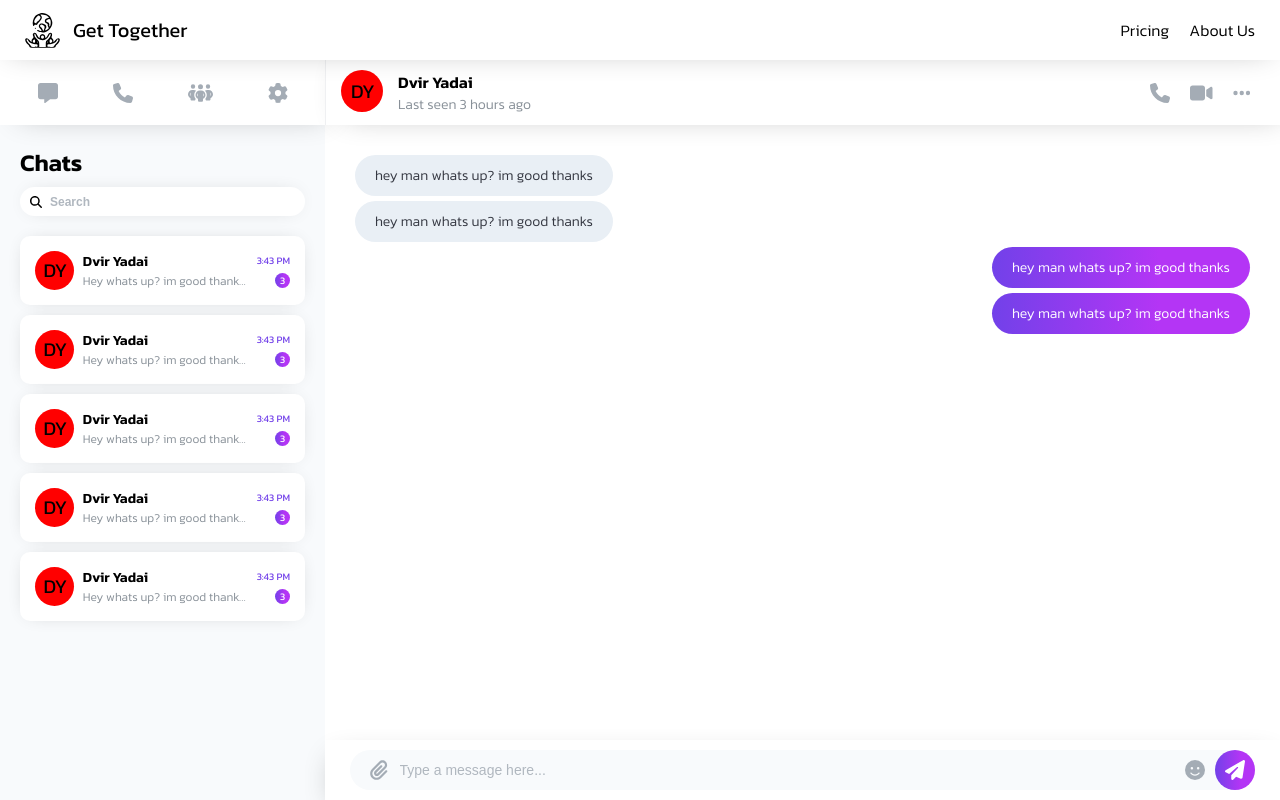
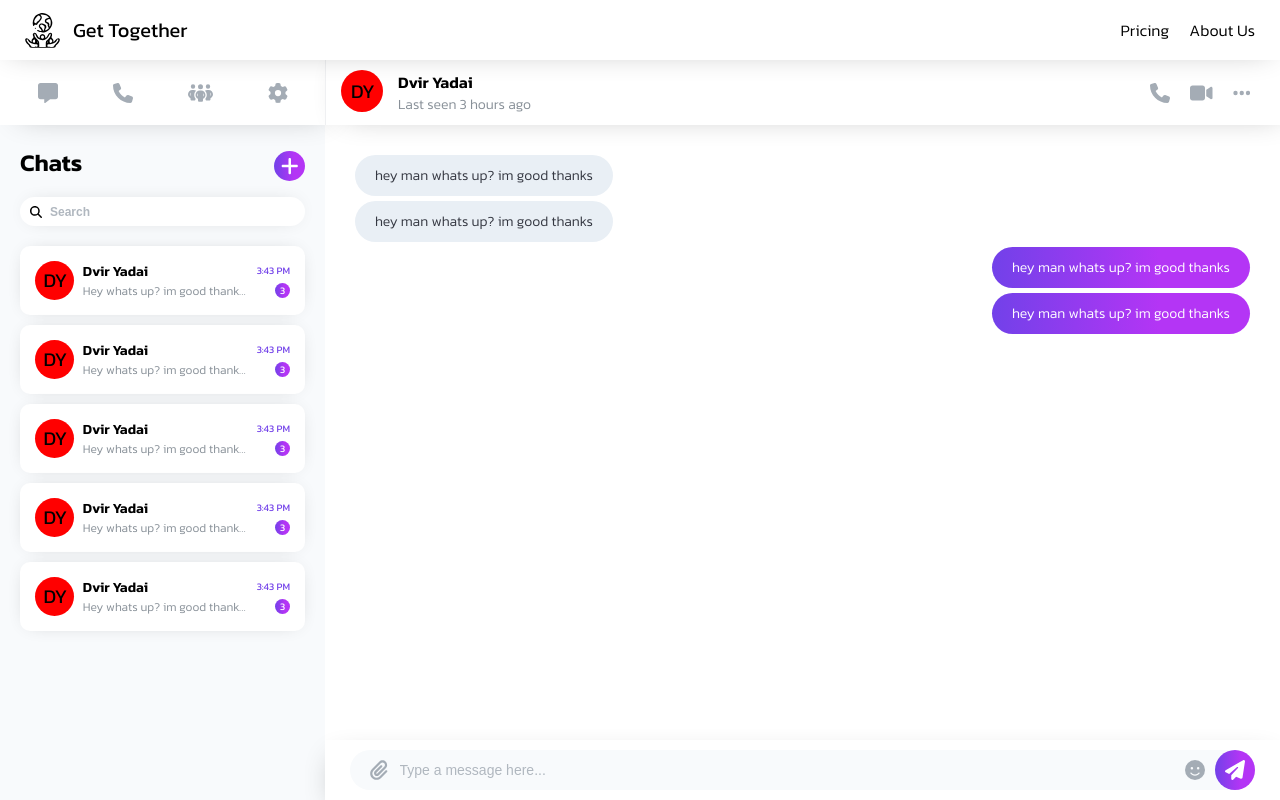
Before and after one commit to DvirYadai/chat, a React (Create React App) app in the folder client/: page / in a window 1280 px wide. Built offline with nearby package versions, Linux system fonts and the light colour scheme.

Commit message:
adding add button

```diff
--- a/client/src/components/sidebar/chats.tsx
+++ b/client/src/components/sidebar/chats.tsx
@@ -1,7 +1,8 @@
 import styled, { css } from 'styled-components';
-import { Box, Flex, Text } from '../ui';
+import { Box, Flex, Svg, Text } from '../ui';
 import { Avatar } from '../ui/avatar';
 import { SearchBar } from '../ui/searchbar';
+import { PlusIcon } from '../../styles/icons';
 
 const CardContainer = styled(Flex)`
   ${({ theme }) => css`
@@ -14,6 +15,16 @@ const CardContainer = styled(Flex)`
     padding: 15px;
     box-shadow: 0px 0px 20px -10px rgba(0, 0, 0, 0.3);
   `}
+`;
+
+export const AddButton = styled(Flex)`
+  cursor: pointer;
+  align-items: center;
+  justify-content: center;
+  width: 31px;
+  height: 30px;
+  border-radius: 50%;
+  background: linear-gradient(90deg, rgba(114, 65, 233, 1) 0%, rgba(180, 53, 245, 1) 65%);
 `;
 
 function ChatCard() {
@@ -52,9 +63,14 @@ function ChatCard() {
 export function Chats() {
   return (
     <Box p="20px">
-      <Text fontWeight={3} fontSize={7} mb="7px">
-        Chats
-      </Text>
+      <Flex justifyContent="space-between" alignItems="center" mb="10px">
+        <Text fontWeight={3} fontSize={7} mb="7px">
+          Chats
+        </Text>
+        <AddButton>
+          <Svg as={PlusIcon} />
+        </AddButton>
+      </Flex>
       <SearchBar />
       <Box mt="20px">
         {[0, 0, 0, 0, 0].map((i) => (
--- a/client/src/styles/icons/index.tsx
+++ b/client/src/styles/icons/index.tsx
@@ -9,3 +9,4 @@ export { ReactComponent as EllipsisIcon } from './ellipsis.svg';
 export { ReactComponent as PaperclipIcon } from './paperclip.svg';
 export { ReactComponent as SmileIcon } from './smile.svg';
 export { ReactComponent as PaperplaneIcon } from './paperplane.svg';
+export { ReactComponent as PlusIcon } from './plus.svg';
```
Also changed, not shown: client/src/styles/icons/plus.svg (added).
